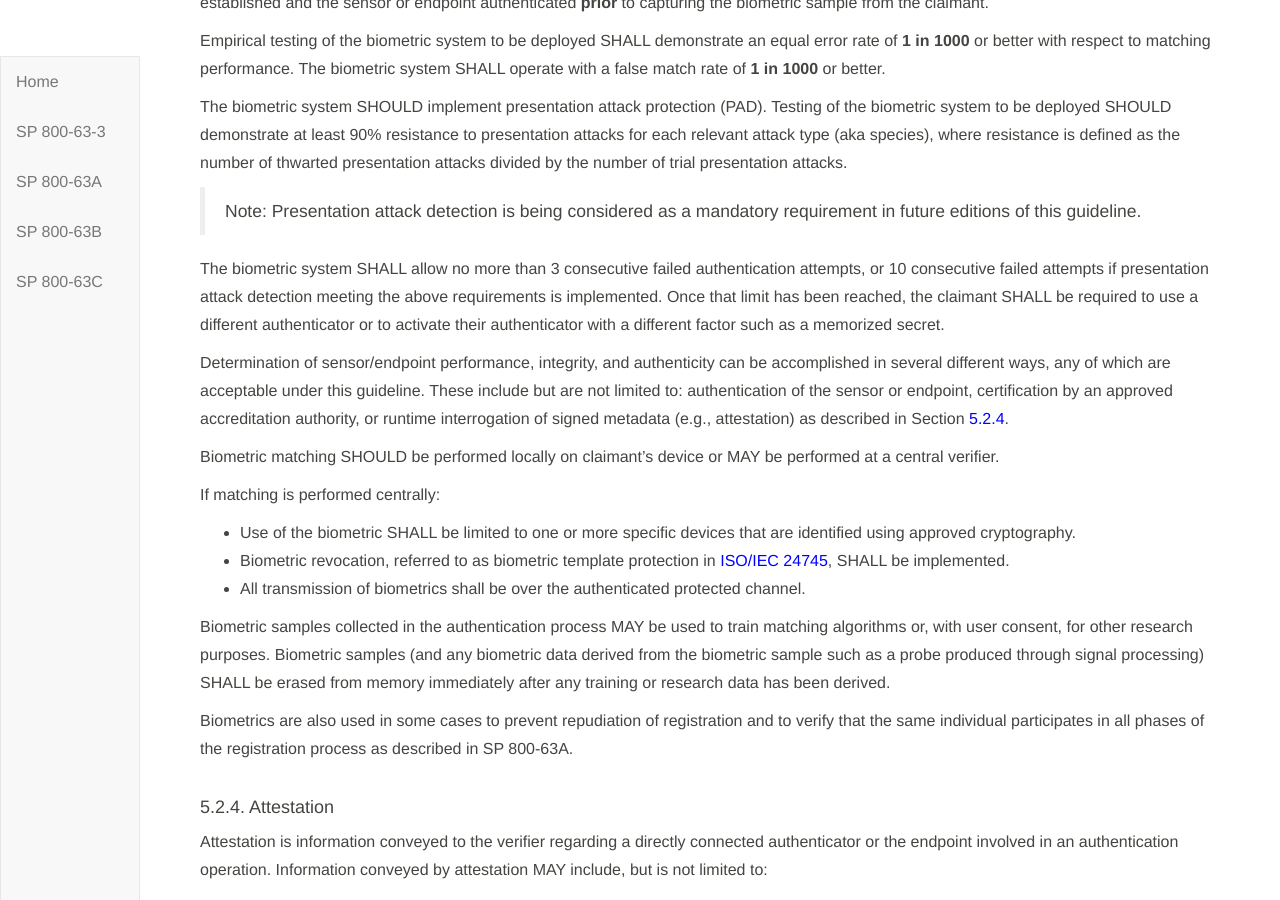
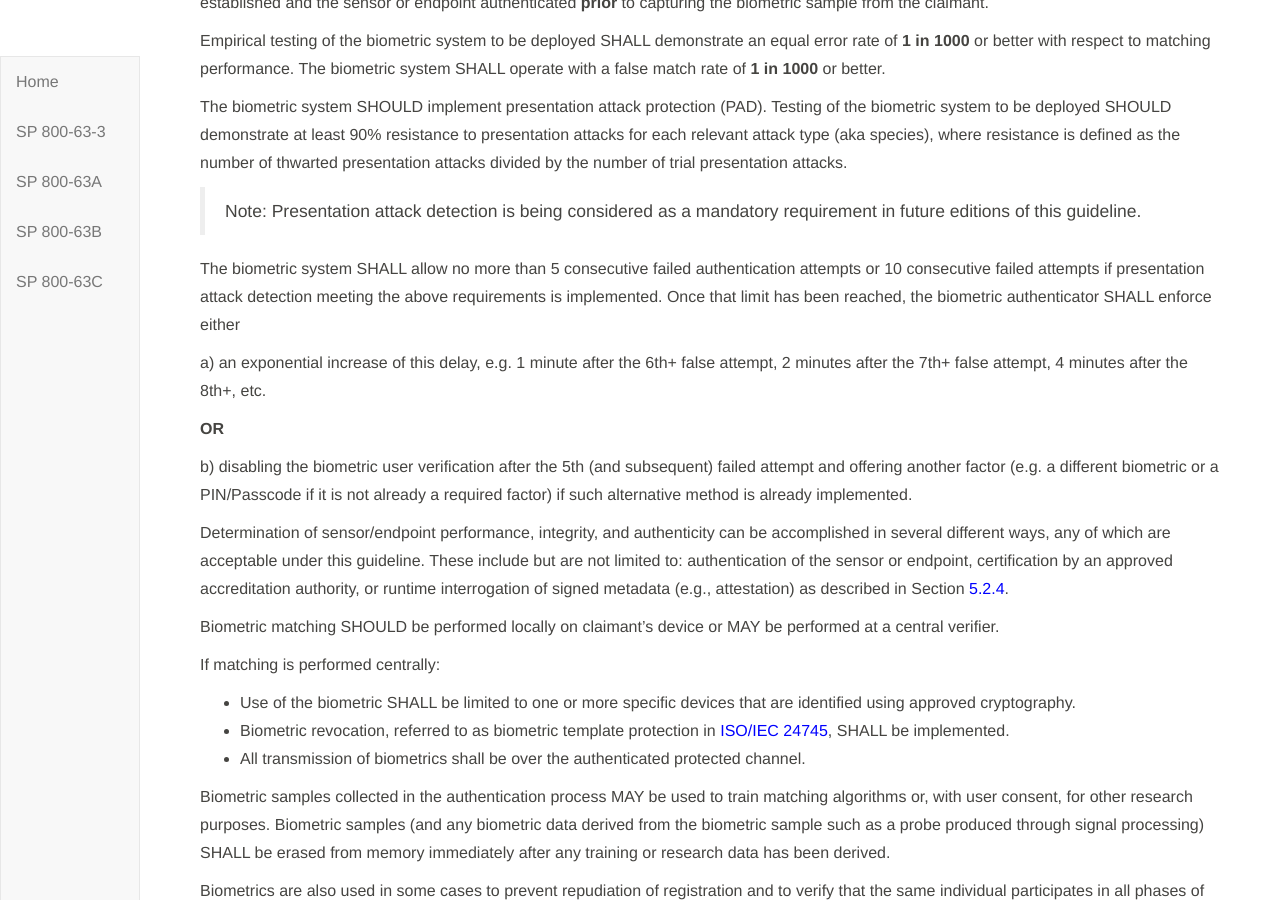
Before and after one commit to usnistgov/800-63-3, a Jekyll site: the page built from sp800-63b/sec5_authenticators.md, in a window 1280 px wide and 900 px high, scrolled down 10904 px. Built offline with Jekyll 4.4.1, drawn with Linux system fonts in a browser that asks for light colours; our own code applies the rules of GitHub Pages for plain Markdown files.

Commit message:
Biometric section re: limiting unsuccesful atempts
FIDO is doing something different, but even that is still in flux. That said, I would to propose an aligned approach, including the changes I just proposed to them that would make their approach a requirement for biometrics.

```diff
--- a/sp800-63b/sec5_authenticators.md
+++ b/sp800-63b/sec5_authenticators.md
@@ -352,7 +352,13 @@ The biometric system SHOULD implement presentation attack protection (PAD). Test
 
 >Note: Presentation attack detection is being considered as a mandatory requirement in future editions of this guideline.
 
-The biometric system SHALL allow no more than 3 consecutive failed authentication attempts, or 10 consecutive failed attempts if presentation attack detection meeting the above requirements is implemented. Once that limit has been reached, the claimant SHALL be required to use a different authenticator or to activate their authenticator with a different factor such as a memorized secret.
+The biometric system SHALL allow no more than 5 consecutive failed authentication attempts or 10 consecutive failed attempts if presentation attack detection meeting the above requirements is implemented. Once that limit has been reached, the biometric authenticator SHALL enforce either
+
+a) an exponential increase of this delay, e.g. 1 minute after the 6th+ false attempt, 2 minutes after the 7th+ false attempt, 4 minutes after the 8th+, etc.
+
+**OR**
+
+b) disabling the biometric user verification after the 5th (and subsequent) failed attempt and offering another factor (e.g. a different biometric or a PIN/Passcode if it is not already a required factor) if such alternative method is already implemented.
 
 Determination of sensor/endpoint performance, integrity, and authenticity can be accomplished in several different ways, any of which are acceptable under this guideline.  These include but are not limited to: authentication of the sensor or endpoint, certification by an approved accreditation authority, or runtime interrogation of signed metadata (e.g., attestation) as described in Section [5.2.4](#attestation).
 
```
